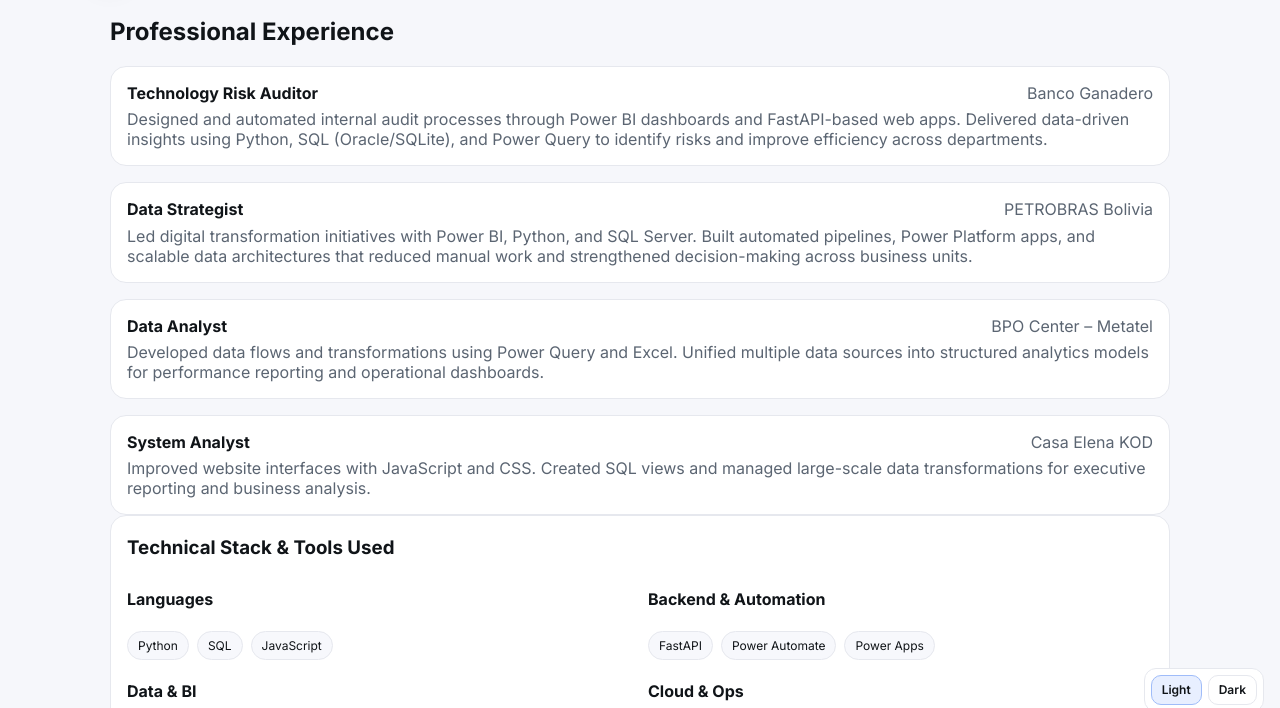
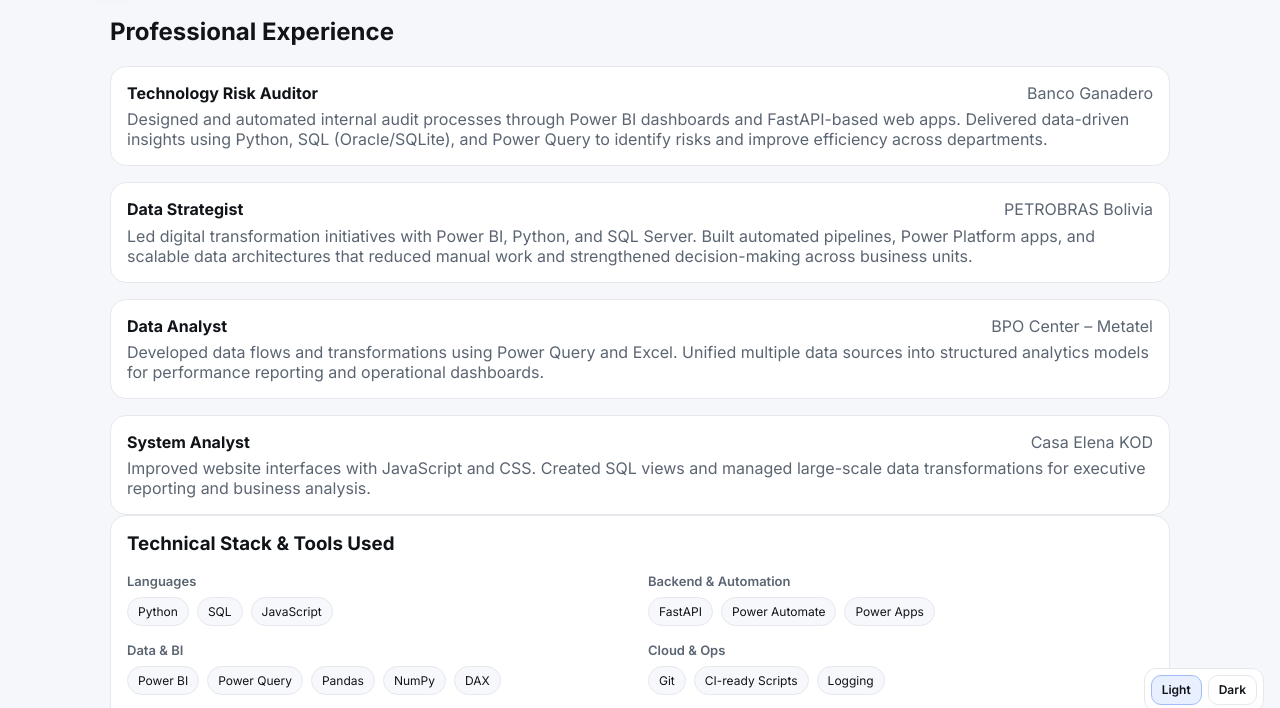
Before and after one commit to ingenriquearce/blogWeb, a plain HTML site: page index.html in a window 1280 px wide. Both pictures are taken after a click on the tab "Professional Experience". Shown: the part 72-780 px from the top of the page. Drawn offline with Linux system fonts and the light colour scheme.

Commit message:
rediseñando visualmente la pagina ya quedo muy bien

```diff
--- a/styles.css
+++ b/styles.css
@@ -156,3 +156,11 @@ main{padding:28px 0 60px}
 .project-meta{list-style:none;padding:0;margin:.25rem 0 0;display:grid;gap:6px}
 .project-meta li{font-size:14px;color:var(--text)}
 .project-meta li span{color:var(--muted);margin-right:6px}
+
+#experience .card.stack h3{margin:0 0 .5rem}
+#experience .card.stack h4{
+  margin:.6rem 0 .25rem;
+  color:var(--muted);
+  font-weight:600;
+  font-size:13px;
+}
```
